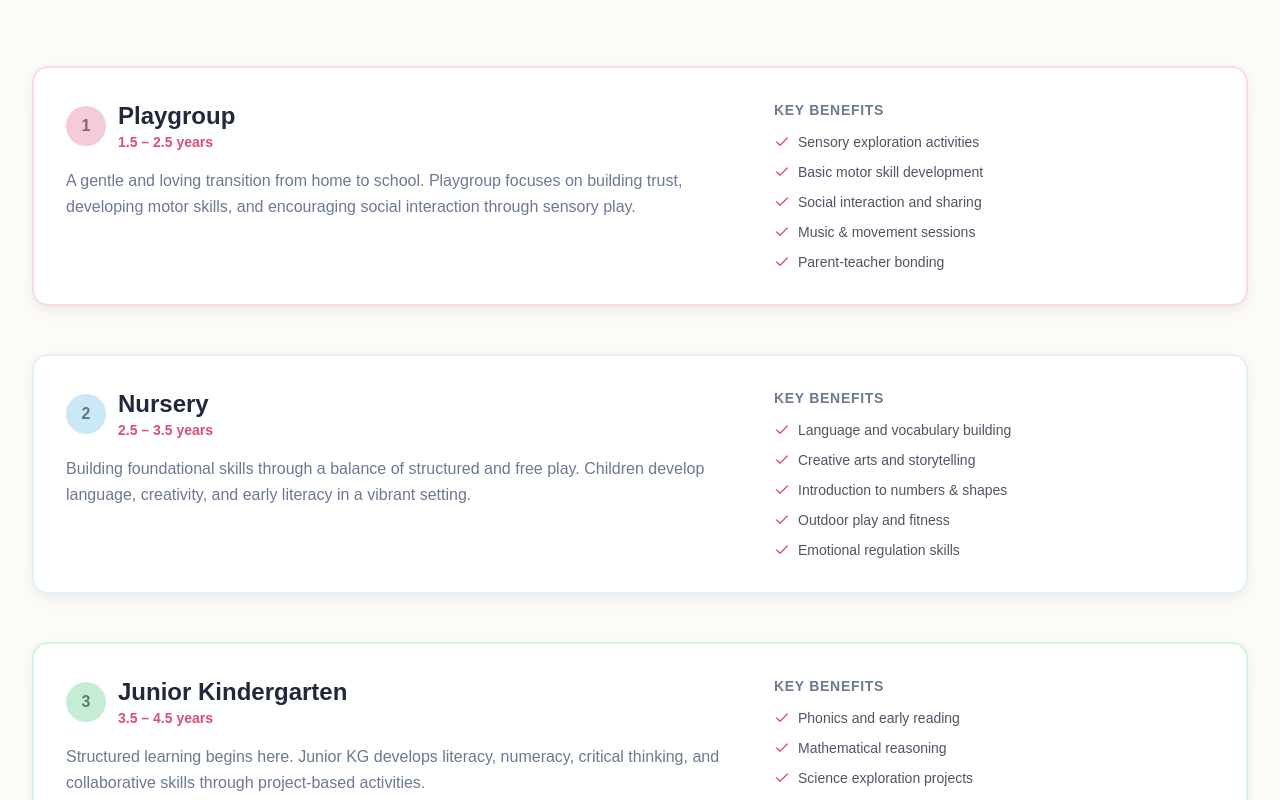
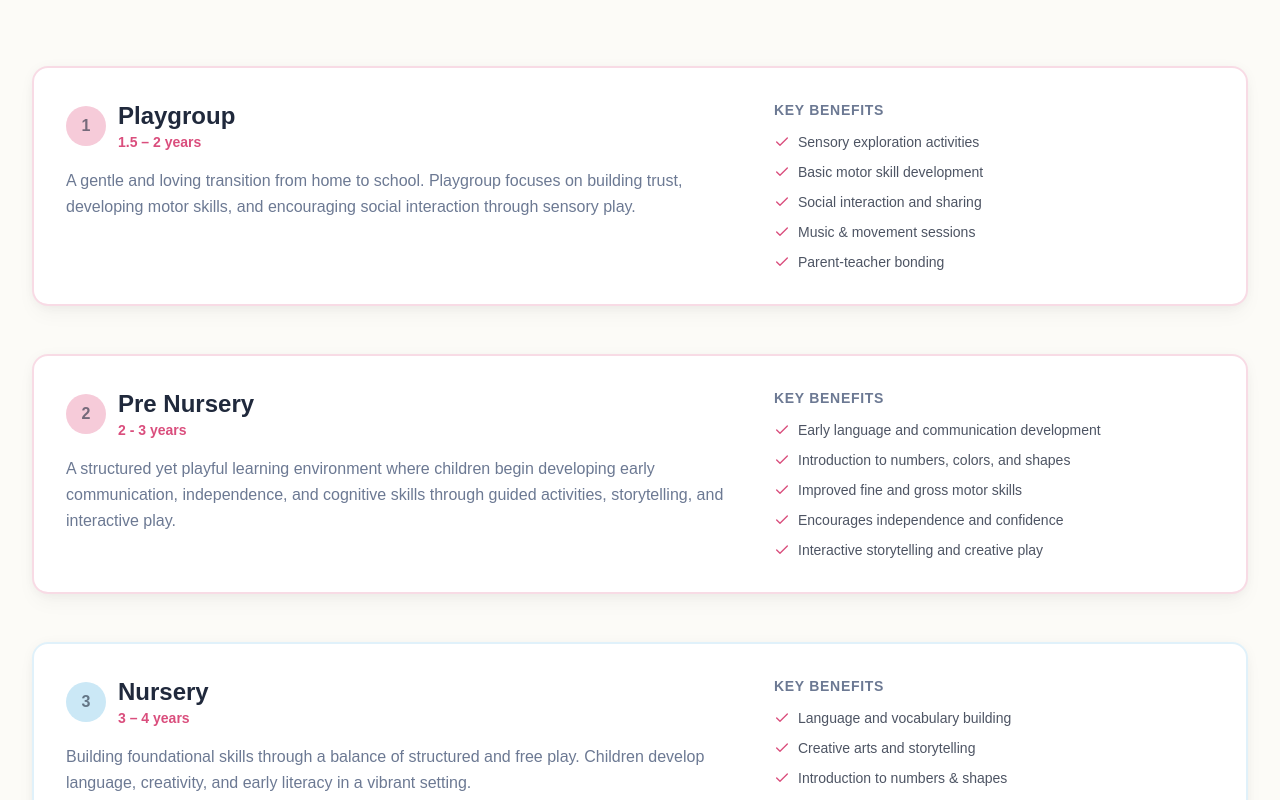
Before and after one commit to Jitesh2604/School, a React (Vite) app in the folder client/: page /programs in a window 1280 px wide. Shown: the part 1120-1920 px from the top of the page. Built offline with nearby package versions, Linux system fonts and the light colour scheme.

Commit message:
added program

```diff
--- a/client/src/pages/Programs.tsx
+++ b/client/src/pages/Programs.tsx
@@ -10,38 +10,77 @@ const programs = [
   {
     id: "playgroup",
     title: "Playgroup",
-    age: "1.5 – 2.5 years",
+    age: "1.5 – 2 years",
     color: "bg-pastel-pink",
     borderColor: "border-primary/20",
     desc: "A gentle and loving transition from home to school. Playgroup focuses on building trust, developing motor skills, and encouraging social interaction through sensory play.",
-    benefits: ["Sensory exploration activities", "Basic motor skill development", "Social interaction and sharing", "Music & movement sessions", "Parent-teacher bonding"],
+    benefits: [
+      "Sensory exploration activities",
+      "Basic motor skill development",
+      "Social interaction and sharing",
+      "Music & movement sessions",
+      "Parent-teacher bonding",
+    ],
+  },
+  {
+    id: "Pre Nursery",
+    title: "Pre Nursery",
+    age: "2 - 3 years",
+    color: "bg-pastel-pink",
+    borderColor: "border-primary/20",
+    desc: "A structured yet playful learning environment where children begin developing early communication, independence, and cognitive skills through guided activities, storytelling, and interactive play.",
+    benefits: [
+      "Early language and communication development",
+      "Introduction to numbers, colors, and shapes",
+      "Improved fine and gross motor skills",
+      "Encourages independence and confidence",
+      "Interactive storytelling and creative play",
+    ],
   },
   {
     id: "nursery",
     title: "Nursery",
-    age: "2.5 – 3.5 years",
+    age: "3 – 4 years",
     color: "bg-pastel-blue",
     borderColor: "border-secondary/20",
     desc: "Building foundational skills through a balance of structured and free play. Children develop language, creativity, and early literacy in a vibrant setting.",
-    benefits: ["Language and vocabulary building", "Creative arts and storytelling", "Introduction to numbers & shapes", "Outdoor play and fitness", "Emotional regulation skills"],
+    benefits: [
+      "Language and vocabulary building",
+      "Creative arts and storytelling",
+      "Introduction to numbers & shapes",
+      "Outdoor play and fitness",
+      "Emotional regulation skills",
+    ],
   },
   {
     id: "junior-kg",
     title: "Junior Kindergarten",
-    age: "3.5 – 4.5 years",
+    age: "4 – 5 years",
     color: "bg-pastel-green",
     borderColor: "border-green-300/40",
     desc: "Structured learning begins here. Junior KG develops literacy, numeracy, critical thinking, and collaborative skills through project-based activities.",
-    benefits: ["Phonics and early reading", "Mathematical reasoning", "Science exploration projects", "Team activities and leadership", "Cultural awareness programs"],
+    benefits: [
+      "Phonics and early reading",
+      "Mathematical reasoning",
+      "Science exploration projects",
+      "Team activities and leadership",
+      "Cultural awareness programs",
+    ],
   },
   {
     id: "senior-kg",
     title: "Senior Kindergarten",
-    age: "4.5 – 5.5 years",
+    age: "5 – 6 years",
     color: "bg-pastel-yellow",
     borderColor: "border-accent/30",
     desc: "Preparing confident, school-ready learners. Senior KG consolidates all foundational skills and builds independence, responsibility, and a love for lifelong learning.",
-    benefits: ["Fluent reading and writing", "Advanced math concepts", "Public speaking and presentations", "Environmental awareness", "School readiness assessment"],
+    benefits: [
+      "Fluent reading and writing",
+      "Advanced math concepts",
+      "Public speaking and presentations",
+      "Environmental awareness",
+      "School readiness assessment",
+    ],
   },
   {
     id: "creche-daycare",
@@ -50,7 +89,13 @@ const programs = [
     color: "bg-pastel-blue",
     borderColor: "border-secondary/20",
     desc: "A Home Beyond Home. Our creche provides a safe, hygienic, and loving environment for children of working parents. With a focus on routine, nutrition, and rest, we ensure every child's day is as productive as it is peaceful.",
-    benefits: ["Safe, hygienic environment", "Nutritious meals & healthy snacks", "Structured rest & nap times", "Supervised indoor & outdoor play", "Daily progress updates for parents"],
+    benefits: [
+      "Safe, hygienic environment",
+      "Nutritious meals & healthy snacks",
+      "Structured rest & nap times",
+      "Supervised indoor & outdoor play",
+      "Daily progress updates for parents",
+    ],
   },
   {
     id: "after-school",
@@ -59,7 +104,13 @@ const programs = [
     color: "bg-pastel-orange",
     borderColor: "border-orange-300/40",
     desc: "For older children, we offer a range of creative workshops including art, storytelling, and movement to keep their minds engaged and inspired after regular school hours.",
-    benefits: ["Art & creative workshops", "Storytelling & drama sessions", "Movement & physical activities", "Homework support environment", "Supervised safe space"],
+    benefits: [
+      "Art & creative workshops",
+      "Storytelling & drama sessions",
+      "Movement & physical activities",
+      "Homework support environment",
+      "Supervised safe space",
+    ],
   },
 ];
 
@@ -80,25 +131,43 @@ const Programs = () => (
         <div className="space-y-12">
           {programs.map((p, i) => (
             <ScrollReveal key={p.id} delay={i * 60}>
-              <div id={p.id} className={`pastel-card border-2 ${p.borderColor} scroll-mt-24`}>
+              <div
+                id={p.id}
+                className={`pastel-card border-2 ${p.borderColor} scroll-mt-24`}
+              >
                 <div className="grid md:grid-cols-5 gap-8">
                   <div className="md:col-span-3">
                     <div className="flex items-center gap-3 mb-4">
-                      <div className={`w-10 h-10 ${p.color} rounded-xl flex items-center justify-center`}>
-                        <span className="font-display font-bold text-foreground/60">{i + 1}</span>
+                      <div
+                        className={`w-10 h-10 ${p.color} rounded-xl flex items-center justify-center`}
+                      >
+                        <span className="font-display font-bold text-foreground/60">
+                          {i + 1}
+                        </span>
                       </div>
                       <div>
-                        <h3 className="font-display font-bold text-2xl text-foreground">{p.title}</h3>
-                        <p className="text-sm font-semibold text-primary">{p.age}</p>
+                        <h3 className="font-display font-bold text-2xl text-foreground">
+                          {p.title}
+                        </h3>
+                        <p className="text-sm font-semibold text-primary">
+                          {p.age}
+                        </p>
                       </div>
                     </div>
-                    <p className="text-muted-foreground leading-relaxed text-pretty">{p.desc}</p>
+                    <p className="text-muted-foreground leading-relaxed text-pretty">
+                      {p.desc}
+                    </p>
                   </div>
                   <div className="md:col-span-2">
-                    <h4 className="font-display font-bold text-sm uppercase tracking-wider text-muted-foreground mb-3">Key Benefits</h4>
+                    <h4 className="font-display font-bold text-sm uppercase tracking-wider text-muted-foreground mb-3">
+                      Key Benefits
+                    </h4>
                     <ul className="space-y-2.5">
                       {p.benefits.map((b) => (
-                        <li key={b} className="flex items-start gap-2 text-sm text-foreground/80">
+                        <li
+                          key={b}
+                          className="flex items-start gap-2 text-sm text-foreground/80"
+                        >
                           <Check className="w-4 h-4 text-primary mt-0.5 shrink-0" />
                           {b}
                         </li>
```
